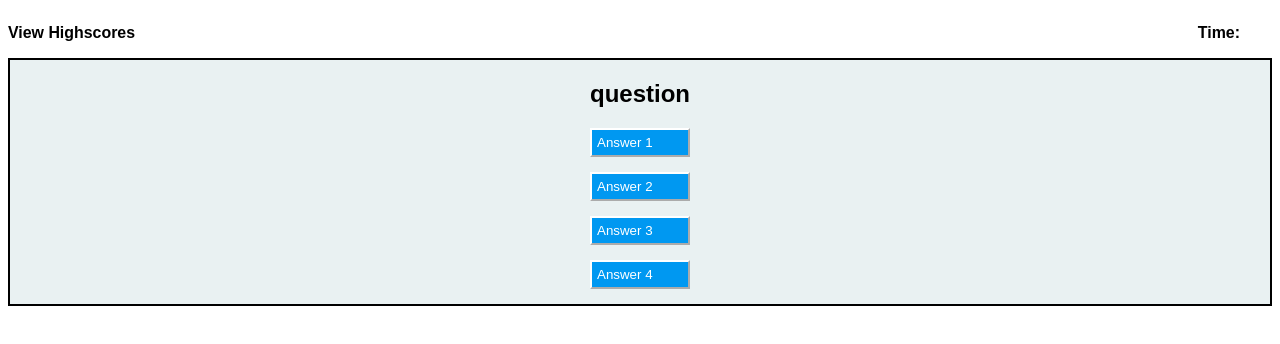
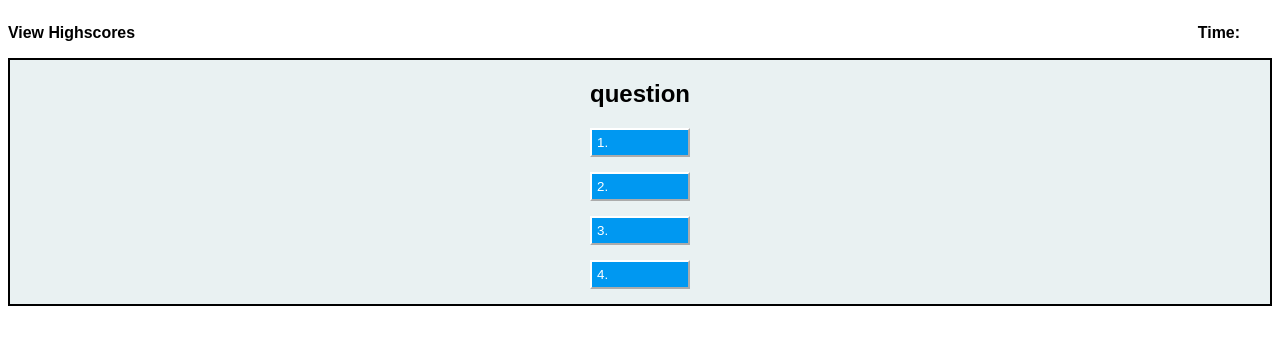
Before and after one commit to CarlyGallagher/test-challenge, a plain HTML site: page index.html in a window 1280 px wide. Both pictures are taken after a click on the element 640 px from the left and 138 px from the top of the page. Drawn offline with Linux system fonts and the light colour scheme.

Commit message:
CHANGE IN HTML

```diff
--- a/index.html
+++ b/index.html
@@ -23,10 +23,10 @@
             <div id="question-container" class="hide">
                 <h2 id="question"> question</h2>
                 <div id="answer-buttons" class="btn-grid">
-                    <button class="btn">Answer 1</button>
-                    <button class="btn">Answer 2</button>
-                    <button class="btn">Answer 3</button>
-                    <button class="btn">Answer 4</button>
+                    <button class="btn">1.</button>
+                    <button class="btn">2.</button>
+                    <button class="btn">3.</button>
+                    <button class="btn">4.</button>
                 </div>
             </div>
         </section>
```
